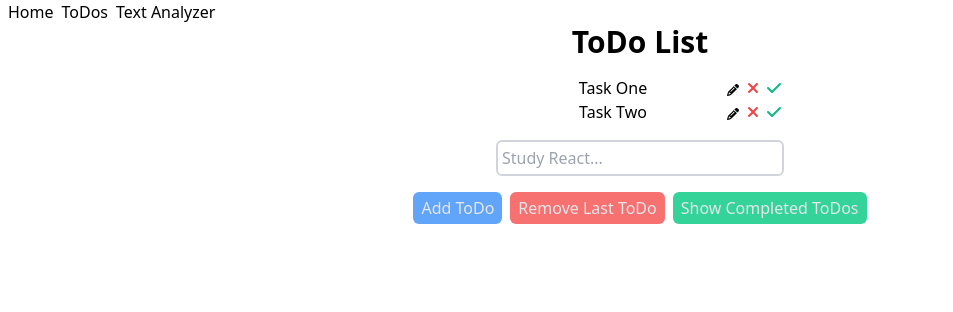
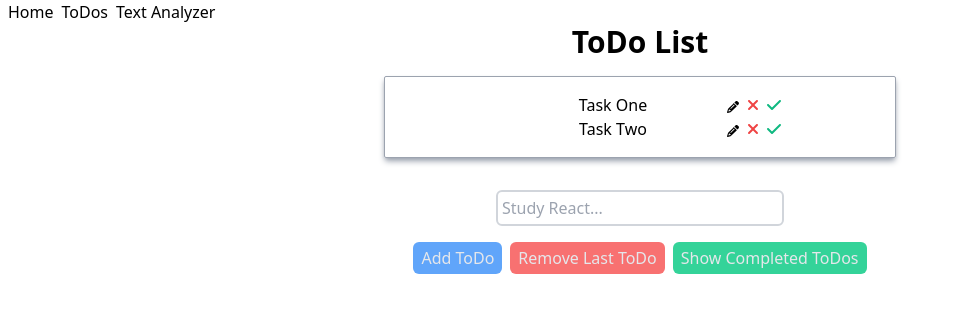
Before and after one commit to ASproson/react-challenges, a React (Create React App) app: page /todos in a window 1280 px wide. Shown: the top 312 px of the page, without its empty margins (0-953 px from the left). Built offline with nearby package versions, Linux system fonts and the light colour scheme.

Commit message:
Adds 'card' styling

```diff
--- a/src/components/todos/ToDoList.tsx
+++ b/src/components/todos/ToDoList.tsx
@@ -15,7 +15,8 @@ export const ToDoList = ({
   completeToDo,
 }: ToDoListProps) => {
   return (
-    <div className="pt-4">
+    <div className="py-4 flex justify-center">
+      <div className="py-4 w-2/5 rounded-sm border-[1px] border-gray-400 shadow-md shadow-gray-400">
         {toDos.map((toDo: ToDoItem) => {
           return (
             <ToDo
@@ -28,5 +29,6 @@ export const ToDoList = ({
           );
         })}
       </div>
+    </div>
   );
 };
```
Lines whose indentation alone changed are shown as unchanged.
